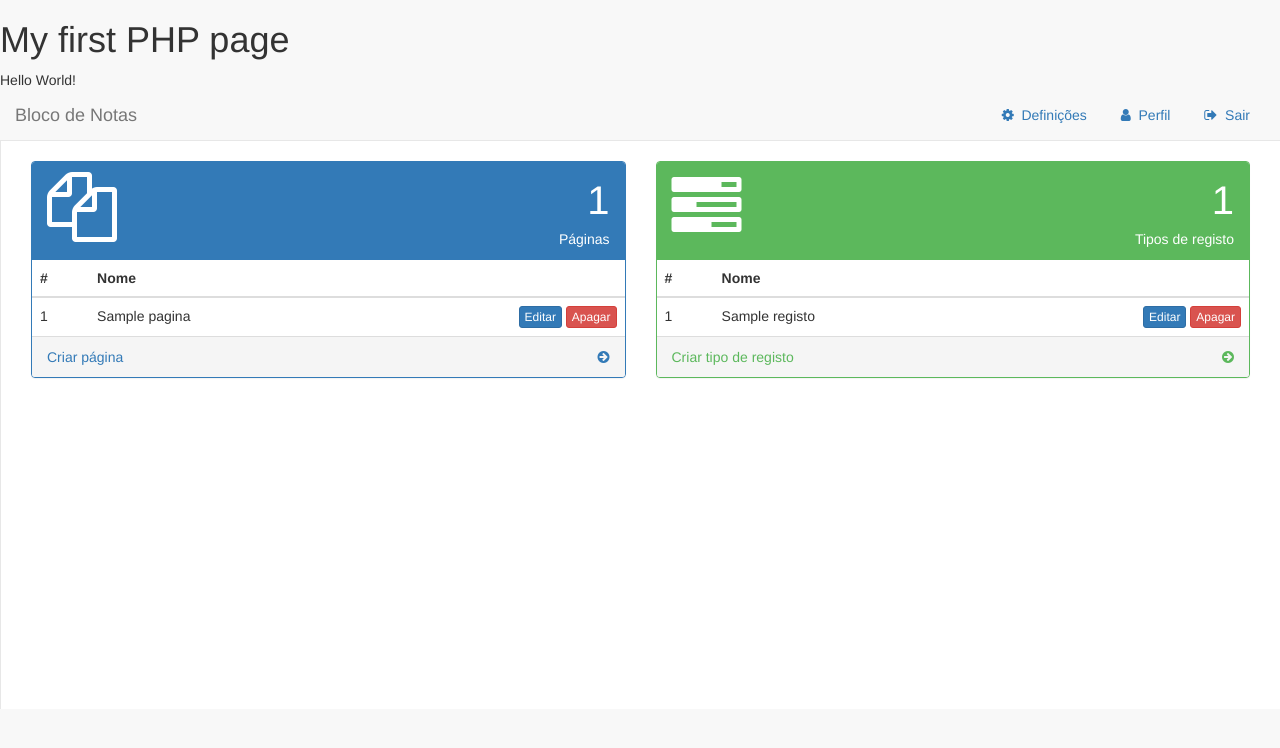
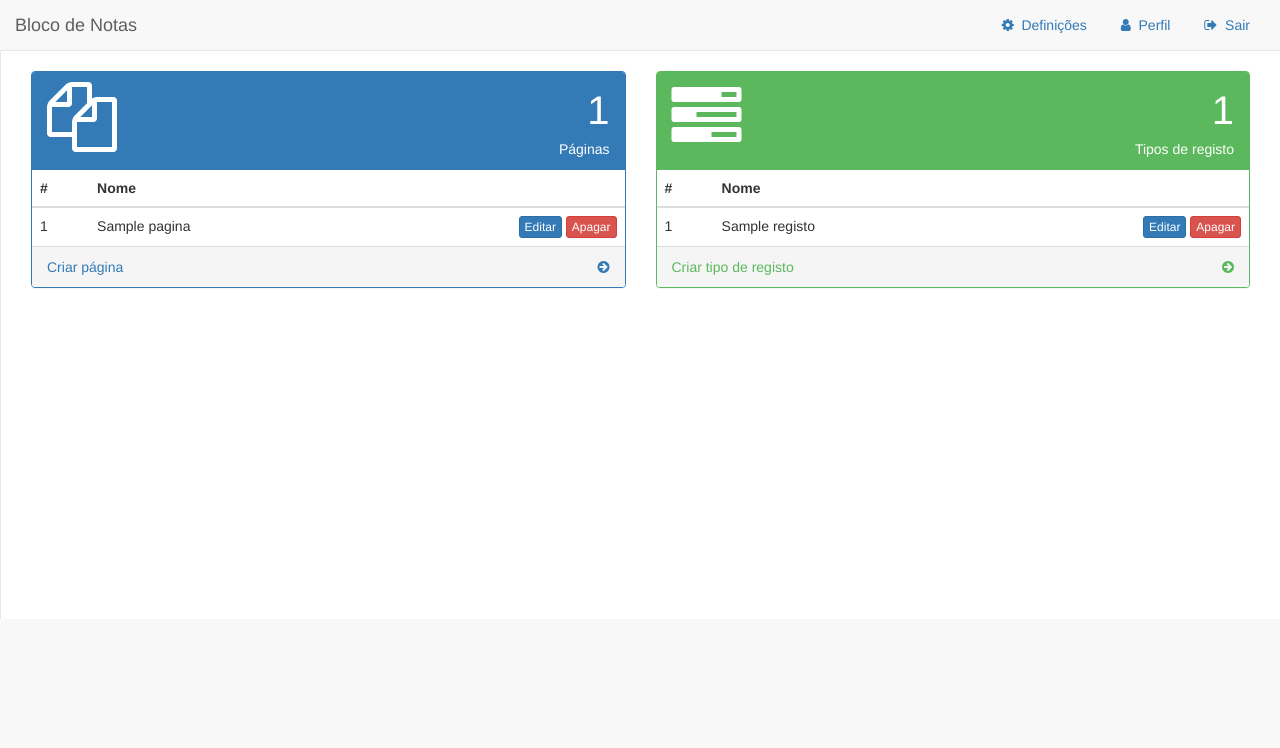
Before and after one commit to Him0302/php-website, a PHP site: page / in a window 1280 px wide. Shown: the top 748 px of the page. Run offline with PHP 8.4, Linux system fonts and the light colour scheme; the visitor is signed in with stand-in values (Sample User, id 1); tables that the repository leaves empty hold one stand-in row (values such as "Sample post"); some libraries are stand-ins or nearby versions.

Commit message:
Update index.php

```diff
--- a/php-mysql-website-master/web/index.php
+++ b/php-mysql-website-master/web/index.php
@@ -17,17 +17,6 @@
     <![endif]-->
 </head>
 <body>
-
-    <body>
-
-    <h1>My first PHP page</h1>
-    <?php
-    echo "Hello World!";
-    ?>
-
-    </body>
-
-
     <div id="wrapper">
 
         <!-- Navigation -->
```
